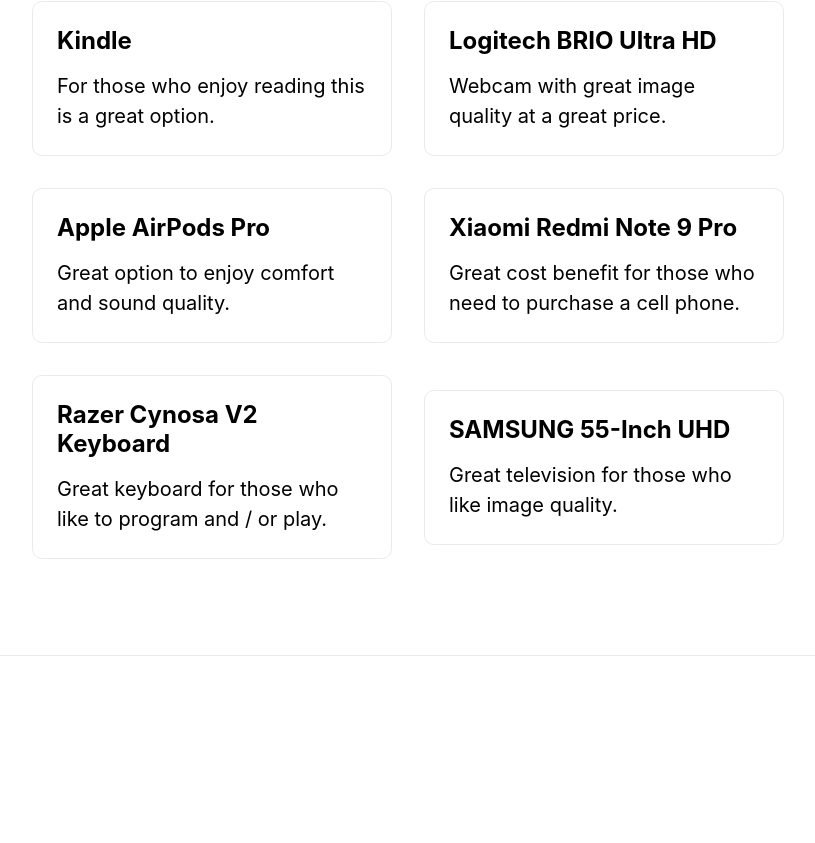
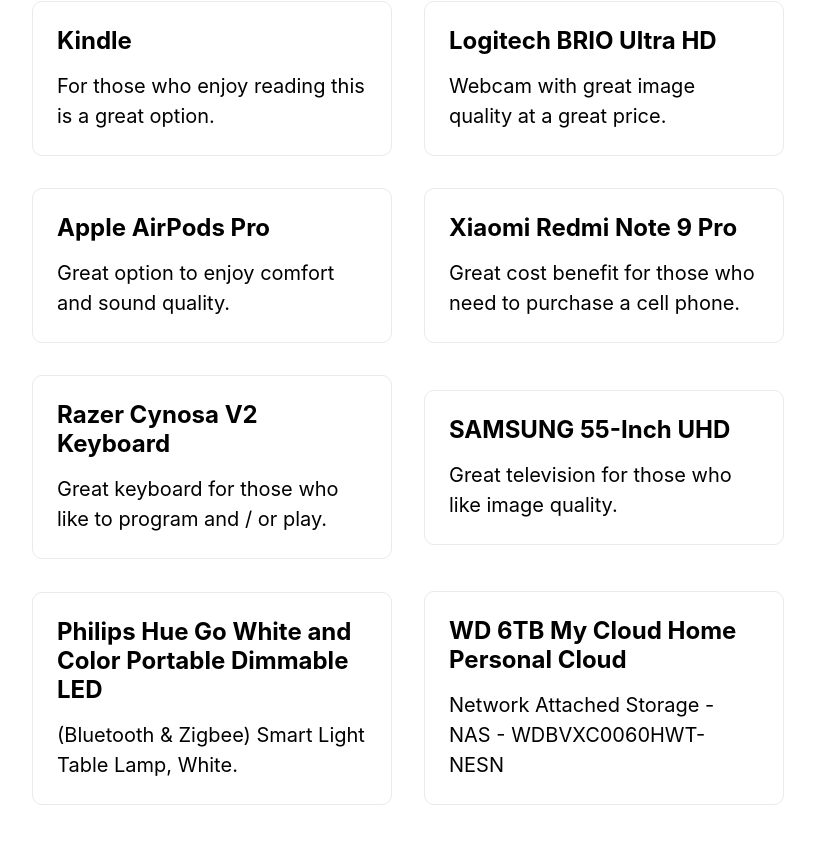
Before and after one commit to CarlosGatti/carlosgatti.github.io, a Next.js app: page /store in a window 1280 px wide. Shown: the part 307-1150 px from the top of the page, without its empty margins (232-1047 px from the left). Before the commit the page ends 1062 px from the top, so only its background shows below. Built offline with nearby package versions, Linux system fonts and the light colour scheme.

Commit message:
Update products

```diff
--- a/pages/index.js
+++ b/pages/index.js
@@ -48,10 +48,6 @@
           </a>
         </div>
       </main>
-
-      <footer className={styles.footer}>
-
-      </footer>
     </div>
   )
 }
--- a/pages/store.js
+++ b/pages/store.js
@@ -49,12 +49,18 @@
             <p>Great television for those who like image quality.</p>
           </a>
 
+          <a href="https://amzn.to/3pkmPOu" className={styles.card}>
+            <h3>Philips Hue Go White and Color Portable Dimmable LED</h3>
+            <p>(Bluetooth & Zigbee) Smart Light Table Lamp, White.</p>
+          </a>
+
+          <a href="https://amzn.to/2N1aZMe" className={styles.card}>
+            <h3>WD 6TB My Cloud Home Personal Cloud</h3>
+            <p>Network Attached Storage - NAS - WDBVXC0060HWT-NESN</p>
+          </a>
+
         </div>
       </main>
-
-      <footer className={styles.footer}>
-
-      </footer>
     </div>
   )
 }
```
